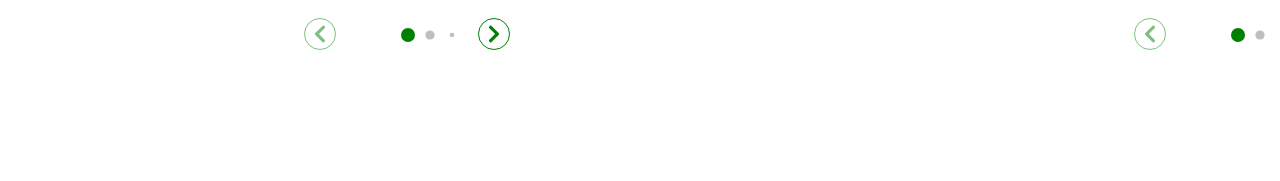
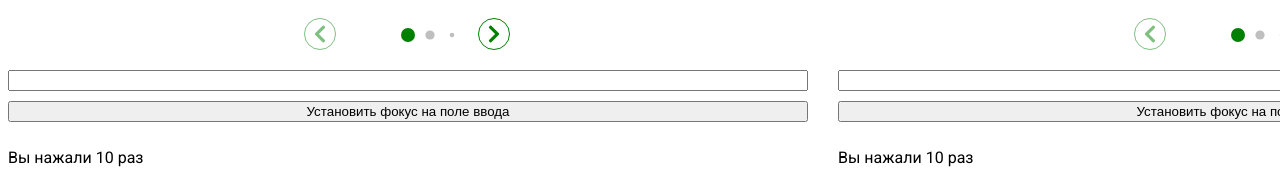
Before and after one commit to DmitryMelkov/react-train, a React (Vite) app: page / in a window 1280 px wide. Shown: the part 794-975 px from the top of the page. Before the commit the page ends 854 px from the top, so only its background shows below. Built offline with nearby package versions, Linux system fonts and the light colour scheme; no server answers.

Commit message:
add example hooks

```diff
--- a/src/components/Tabs/TabPC.jsx
+++ b/src/components/Tabs/TabPC.jsx
@@ -14,7 +14,14 @@ const TabPC = ({ url, title }) => {
   const { loading, data } = useFetchData(url);
   const swiperRef = useRef(null);
   const [currentIndex, setCurrentIndex] = useState(0);
-  const totalSlides = data ? 5 : 0; // Общее количество слайдов, которое вы добавляете
+  const totalSlides = data ? 5 : 0;
+
+  const [count, setCount] = useState(10);
+  const inputEl = useRef(null);
+
+  const onButtonClick = () => {
+    inputEl.current.focus();
+  };
 
   const handleSlideChange = (swiper) => {
     setCurrentIndex(swiper.activeIndex);
@@ -73,10 +80,20 @@ const TabPC = ({ url, title }) => {
                   icon={<FaChevronRight />}
                   borderRadius={'50%'}
                   iconSize="20px"
-                  disabled={currentIndex === totalSlides - 1} // Проверяем, является ли текущий индекс последним
+                  disabled={currentIndex === totalSlides - 1}
                 ></BtnDefault>
               </div>
             </div>
+          </div>
+
+          {/* useRef */}
+          <input ref={inputEl} type="text" />
+          <button onClick={onButtonClick}>Установить фокус на поле ввода</button>
+
+          {/* useState */}
+          <div>
+            <p>Вы нажали {count} раз</p>
+            <button onClick={() => setCount(count + 1)}>Нажми на меня</button>
           </div>
         </>
       )}
```
